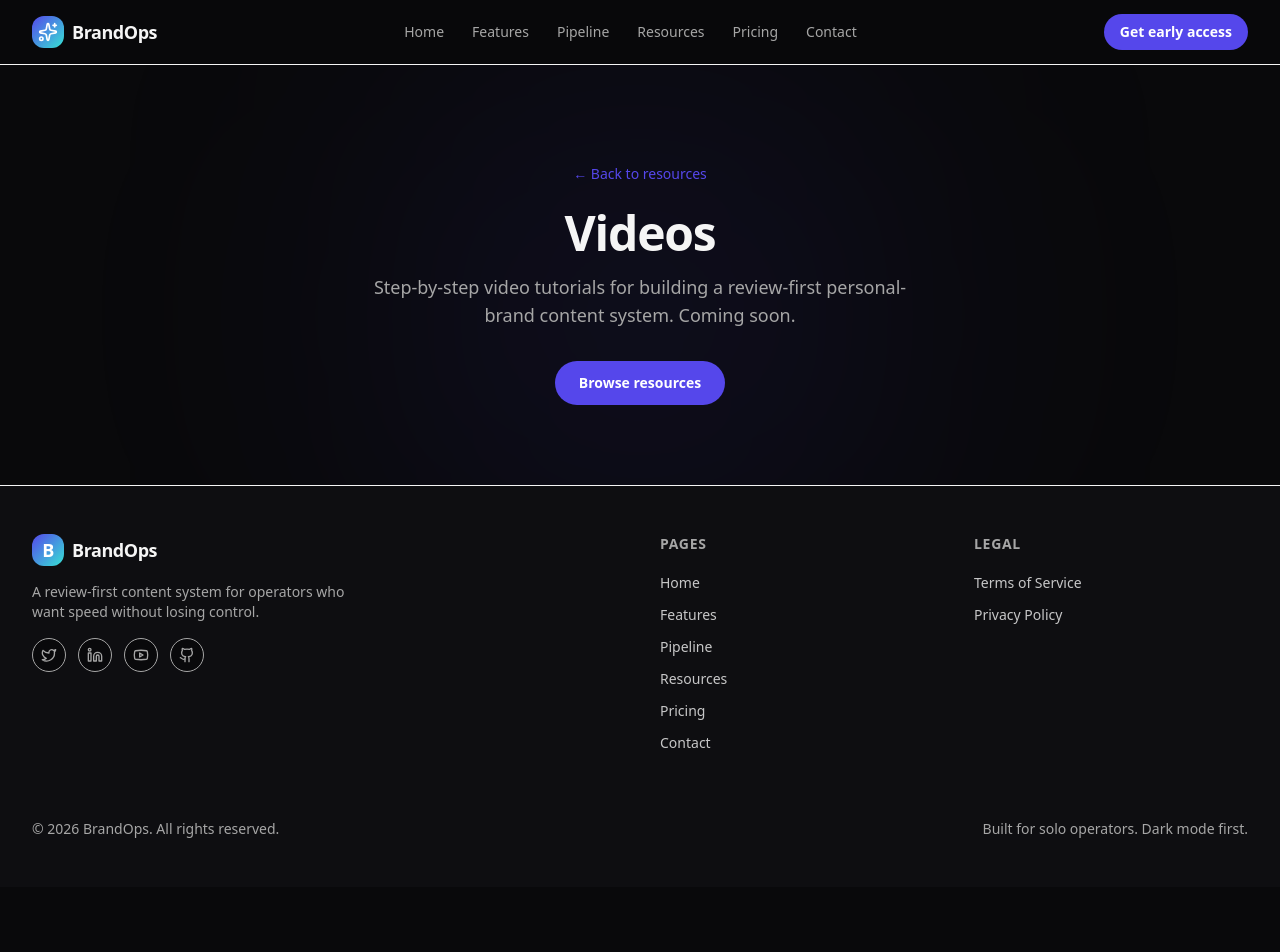
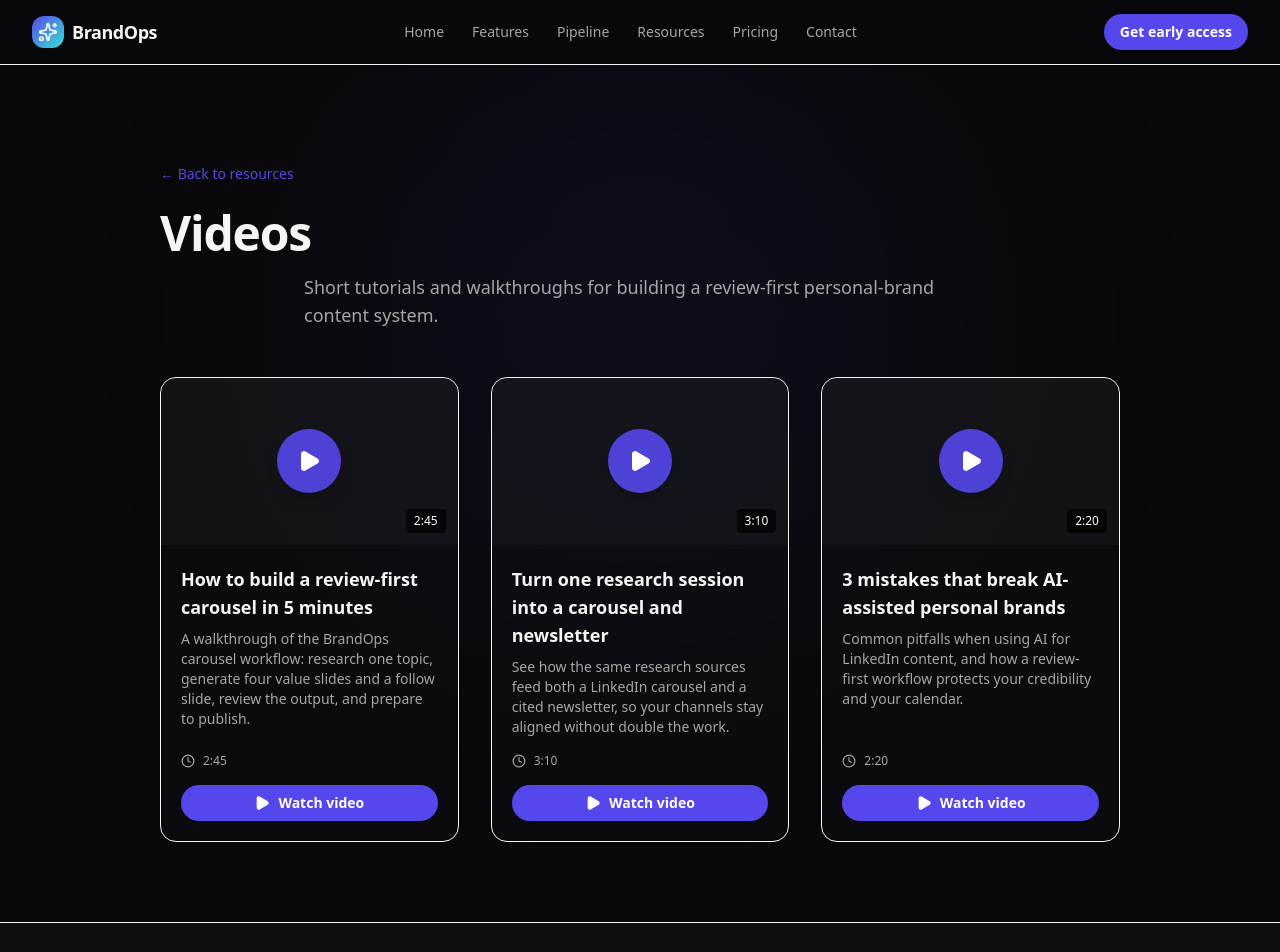
Before and after one commit to rajvictor1/personal-brand-content-automation-lp, a Next.js app: page /resources/videos in a window 1280 px wide. Shown: the top 952 px of the page. Before the commit the page ends 887 px from the top, so only its background shows below. Built offline with nearby package versions, Linux system fonts and the light colour scheme.

Commit message:
Add Videos page with 3 placeholder video cards

```diff
--- a/app/resources/videos/page.tsx
+++ b/app/resources/videos/page.tsx
@@ -1,11 +1,39 @@
 import { Metadata } from "next";
 import Link from "next/link";
+import { Play, Clock } from "lucide-react";
 import { Reveal } from "@/components/animations";
 
 export const metadata: Metadata = {
   title: "Videos — Resources",
-  description: "Video guides and tutorials for personal-brand content automation. Coming soon.",
+  description: "Video guides and tutorials for personal-brand content automation.",
 };
+
+const videos = [
+  {
+    id: "carousel-review-first",
+    title: "How to build a review-first carousel in 5 minutes",
+    description:
+      "A walkthrough of the BrandOps carousel workflow: research one topic, generate four value slides and a follow slide, review the output, and prepare to publish.",
+    duration: "2:45",
+    youtubeUrl: "https://www.youtube.com/watch?v=placeholder-carousel",
+  },
+  {
+    id: "research-to-newsletter",
+    title: "Turn one research session into a carousel and newsletter",
+    description:
+      "See how the same research sources feed both a LinkedIn carousel and a cited newsletter, so your channels stay aligned without double the work.",
+    duration: "3:10",
+    youtubeUrl: "https://www.youtube.com/watch?v=placeholder-newsletter",
+  },
+  {
+    id: "ai-mistakes",
+    title: "3 mistakes that break AI-assisted personal brands",
+    description:
+      "Common pitfalls when using AI for LinkedIn content, and how a review-first workflow protects your credibility and your calendar.",
+    duration: "2:20",
+    youtubeUrl: "https://www.youtube.com/watch?v=placeholder-mistakes",
+  },
+];
 
 export default function VideosPage() {
   return (
@@ -14,7 +42,7 @@
         <div className="absolute top-0 left-1/2 h-[500px] w-[500px] -translate-x-1/2 rounded-full bg-primary/10 blur-[140px]"></div>
       </div>
 
-      <section className="mx-auto max-w-3xl px-4 pt-24 pb-20 text-center sm:px-6 lg:px-8">
+      <section className="mx-auto max-w-5xl px-4 pt-24 pb-20 sm:px-6 lg:px-8">
         <Reveal>
           <Link href="/resources" className="text-sm font-medium text-primary hover:underline">
             ← Back to resources
@@ -28,19 +56,47 @@
         </Reveal>
 
         <Reveal delay={0.2}>
-          <p className="mx-auto mt-4 max-w-xl text-lg text-muted-foreground">
-            Step-by-step video tutorials for building a review-first personal-brand content system. Coming soon.
+          <p className="mx-auto mt-4 max-w-2xl text-lg text-muted-foreground">
+            Short tutorials and walkthroughs for building a review-first personal-brand content system.
           </p>
         </Reveal>
 
-        <Reveal delay={0.3}>
-          <Link
-            href="/resources"
-            className="mt-8 inline-flex items-center gap-2 rounded-full bg-primary px-6 py-3 text-sm font-semibold text-primary-foreground hover:opacity-90"
-          >
-            Browse resources
-          </Link>
-        </Reveal>
+        <div className="mt-12 grid gap-8 md:grid-cols-2 lg:grid-cols-3">
+          {videos.map((video, index) => (
+            <Reveal key={video.id} delay={0.1 + index * 0.1}>
+              <div className="group flex h-full flex-col overflow-hidden rounded-2xl border border-border/50 bg-card/40 transition-all hover:border-primary/30 hover:bg-card/60">
+                <div className="relative aspect-video bg-muted/30">
+                  <div className="absolute inset-0 flex items-center justify-center">
+                    <div className="flex h-16 w-16 items-center justify-center rounded-full bg-primary/90 text-primary-foreground shadow-lg transition-transform group-hover:scale-110">
+                      <Play className="h-6 w-6 fill-current" />
+                    </div>
+                  </div>
+                  <div className="absolute bottom-3 right-3 rounded bg-black/70 px-2 py-1 text-xs font-medium text-white">
+                    {video.duration}
+                  </div>
+                </div>
+                <div className="flex flex-1 flex-col p-5">
+                  <h2 className="text-lg font-semibold text-foreground group-hover:text-primary">
+                    {video.title}
+                  </h2>
+                  <p className="mt-2 flex-1 text-sm text-muted-foreground">{video.description}</p>
+                  <div className="mt-4 flex items-center gap-2 text-xs text-muted-foreground">
+                    <Clock className="h-3.5 w-3.5" />
+                    <span>{video.duration}</span>
+                  </div>
+                  <Link
+                    href={video.youtubeUrl}
+                    target="_blank"
+                    rel="noopener noreferrer"
+                    className="mt-4 inline-flex items-center justify-center gap-2 rounded-full bg-primary px-4 py-2 text-sm font-semibold text-primary-foreground hover:opacity-90"
+                  >
+                    <Play className="h-4 w-4 fill-current" /> Watch video
+                  </Link>
+                </div>
+              </div>
+            </Reveal>
+          ))}
+        </div>
       </section>
     </div>
   );
```
